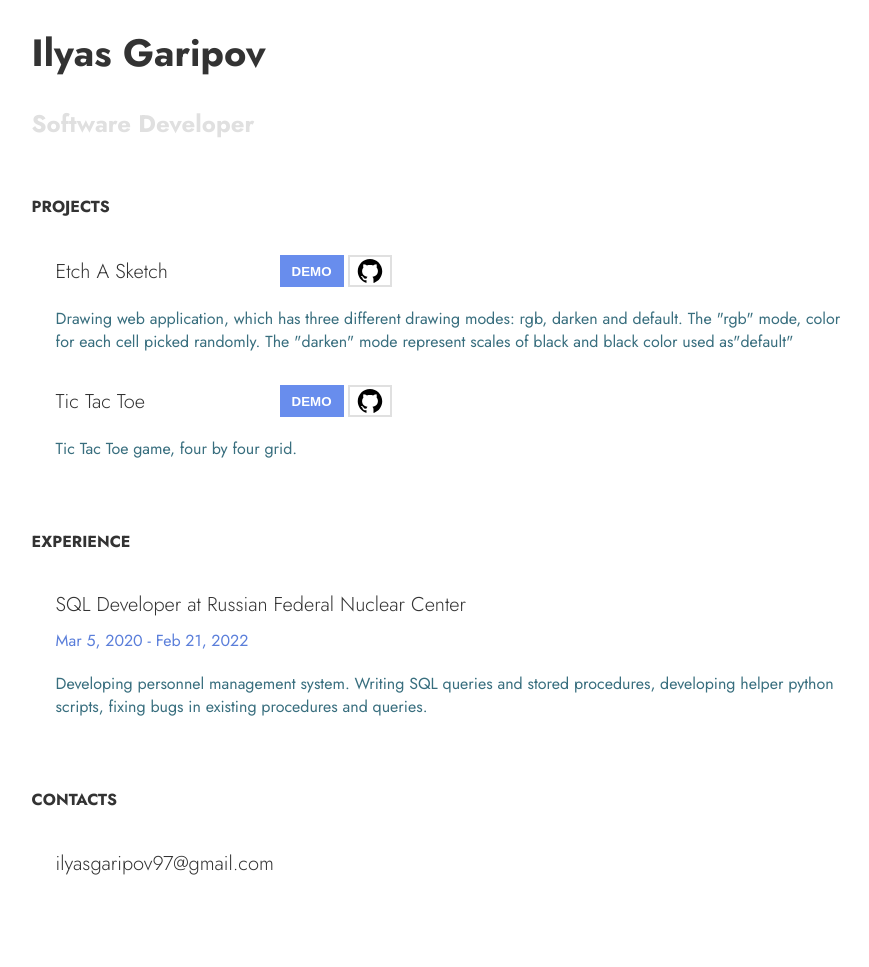
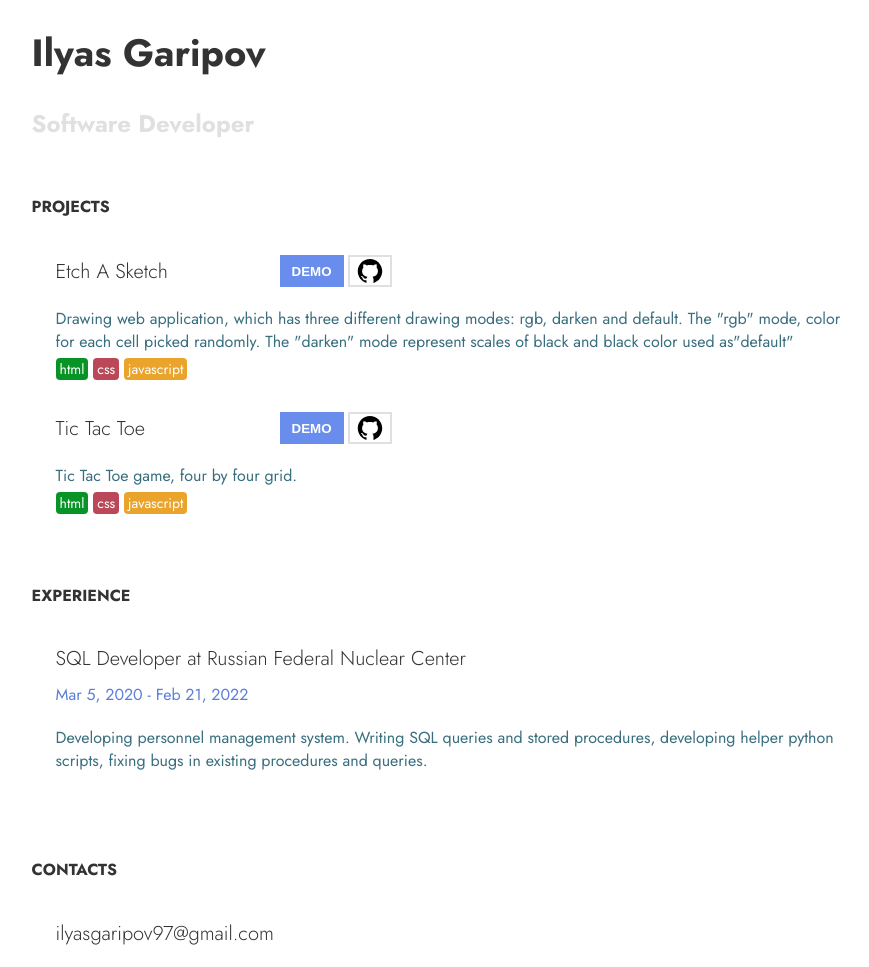
Before and after one commit to memcp/homepage, a plain HTML site: page index.html in a window 1280 px wide. Shown: the whole page, without its empty margins (166-1035 px from the left). Before the commit the page ends 902 px from the top, so only its background shows below. Drawn offline with Linux system fonts and the light colour scheme.

Commit message:
Add badges to projects for html, css and javascript.

```diff
--- a/index.html
+++ b/index.html
@@ -28,6 +28,11 @@
           Drawing web application, which has three different drawing modes: rgb, darken and default. The "rgb" mode,
           color for each cell picked randomly. The "darken" mode represent scales of black and black color used as"default"
         </div>
+        <div class="tech-stack">
+          <span class="html-badge">html</span>
+          <span class="css-badge">css</span>
+          <span class="javascript-badge">javascript</span>
+        </div>
       </div>
       <div class="project-container">
         <div class="project">
@@ -41,6 +46,11 @@
         </div>
         <div class="project-description">
           Tic Tac Toe game, four by four grid.
+        </div>
+        <div class="tech-stack">
+          <span class="html-badge">html</span>
+          <span class="css-badge">css</span>
+          <span class="javascript-badge">javascript</span>
         </div>
       </div>
     </section>
--- a/style.css
+++ b/style.css
@@ -108,6 +108,10 @@ button:hover {
   padding: 16px 24px;
 }
 
+.job {
+  margin-bottom: 16px;
+}
+
 .working-dates {
   margin-top: 10px;
   font-weight: 500;
@@ -116,4 +120,29 @@ button:hover {
 
 .contact {
   padding: 16px 24px;
+
 }
+
+.tech-stack {
+  margin-top: 4px;
+}
+
+.html-badge, .css-badge, .javascript-badge {
+  padding: 1px 4px;
+  border-radius: 4px;
+  color: white;
+  font-weight: 500;
+  font-size: 14px;
+}
+
+.html-badge {
+  background-color: #089327;
+}
+
+.css-badge {
+  background-color: #bb4859;
+}
+
+.javascript-badge {
+  background-color: #eaa42c;
+}
```
